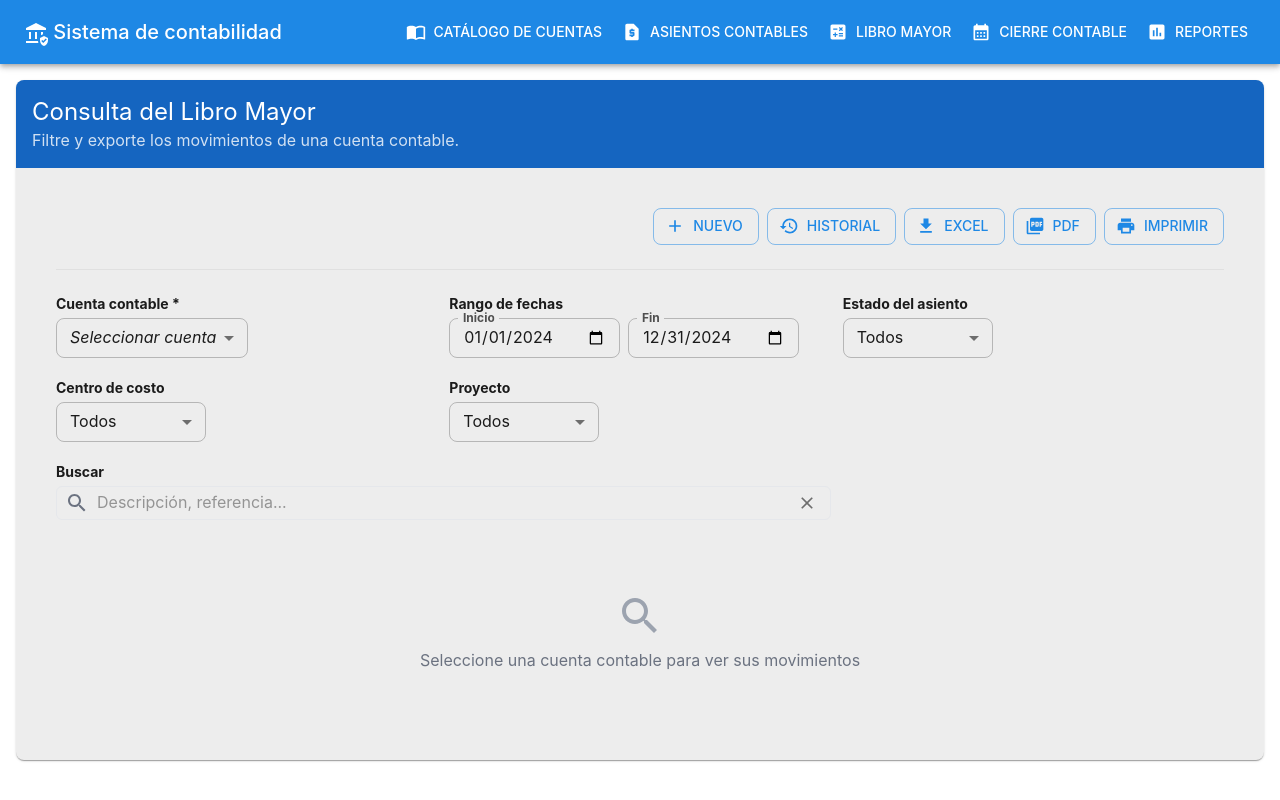
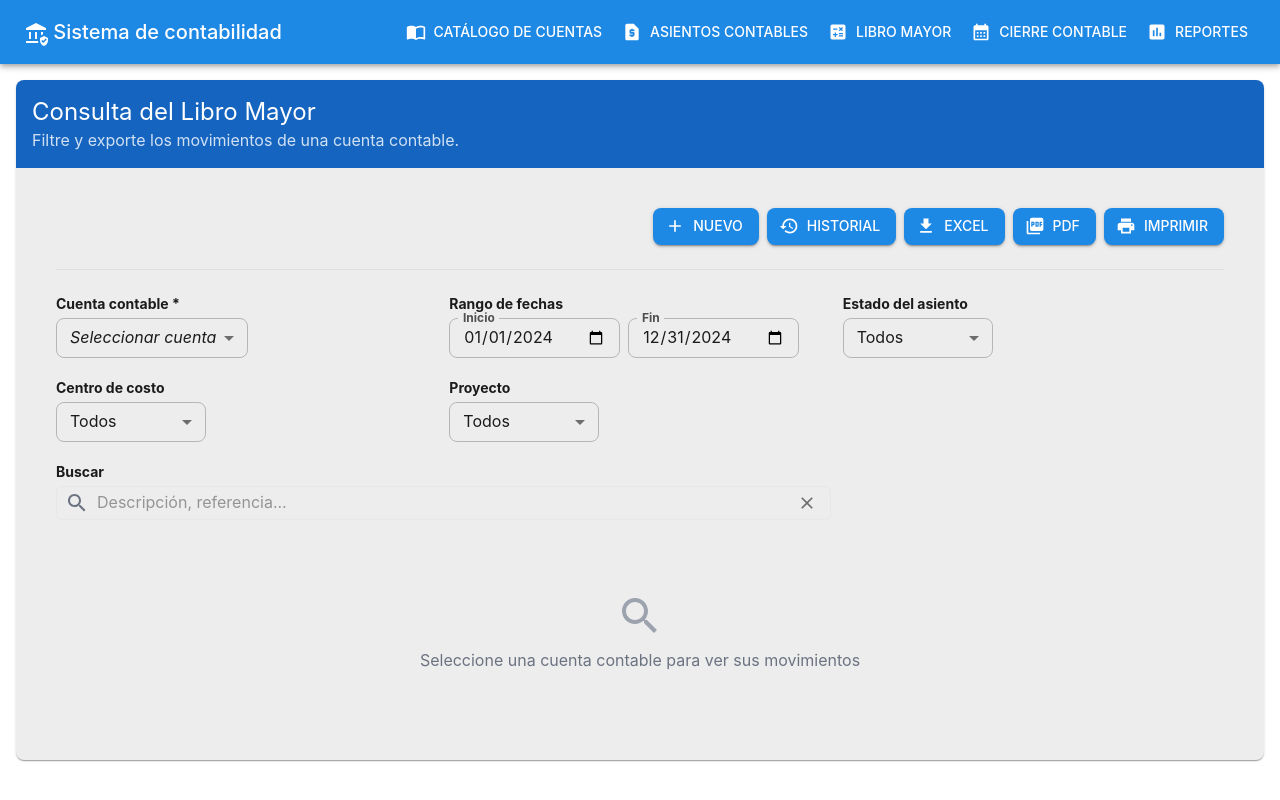
Before and after one commit to EliverG/contabilidad-web, a React (Vite) app: page /home/libro in a window 1280 px wide. Built offline with nearby package versions, Linux system fonts and the light colour scheme.

Commit message:
Botones rellenos
Botones rellenos

```diff
--- a/src/views/HistorialdeBusquedaModal.tsx
+++ b/src/views/HistorialdeBusquedaModal.tsx
@@ -235,7 +235,7 @@ export default function HistorialdeBusquedaModal({
             <Tooltip title="Limpiar historial">
               <span>
                 <Button
-                  variant="outlined"
+                  variant="contained"
                   startIcon={<CleaningServices />}
                   onClick={handleLimpiar}
                   disabled={rows.length === 0}
@@ -247,7 +247,7 @@ export default function HistorialdeBusquedaModal({
             </Tooltip>
             <Tooltip title="Exportar historial">
               <Button
-                variant="outlined"
+                variant="contained"
                 startIcon={<FileDownload />}
                 onClick={handleExportar}
                 disabled={filtered.length === 0}
@@ -259,7 +259,7 @@ export default function HistorialdeBusquedaModal({
           </Box>
         </Toolbar>
 
-        <Paper variant="outlined">
+        <Paper variant="contained">
           <TableContainer sx={{ maxHeight: 460 }}>
             <Table stickyHeader size="small" aria-label="tabla-historial">
               <TableHead>
--- a/src/views/LibroMayor.tsx
+++ b/src/views/LibroMayor.tsx
@@ -54,7 +54,7 @@ export default function LibroMayor() {
           {/* Barra de acciones */}
           <div className="flex justify-end gap-2">
             <Button
-              variant="outlined"
+              variant="contained"
               startIcon={<Add />}
               className="font-bold"
               onClick={abrirNuevo}
@@ -62,7 +62,7 @@ export default function LibroMayor() {
               Nuevo
             </Button>
             <Button
-              variant="outlined"
+              variant="contained"
               startIcon={<History />}
               className="font-bold"
               onClick={abrirHistorial}
@@ -70,21 +70,21 @@ export default function LibroMayor() {
               Historial
             </Button>
             <Button
-              variant="outlined"
+              variant="contained"
               startIcon={<FileDownload />}
               className="font-bold"
             >
               Excel
             </Button>
             <Button
-              variant="outlined"
+              variant="contained"
               startIcon={<PictureAsPdf />}
               className="font-bold"
             >
               PDF
             </Button>
             <Button
-              variant="outlined"
+              variant="contained"
               startIcon={<Print />}
               className="font-bold"
             >
```
